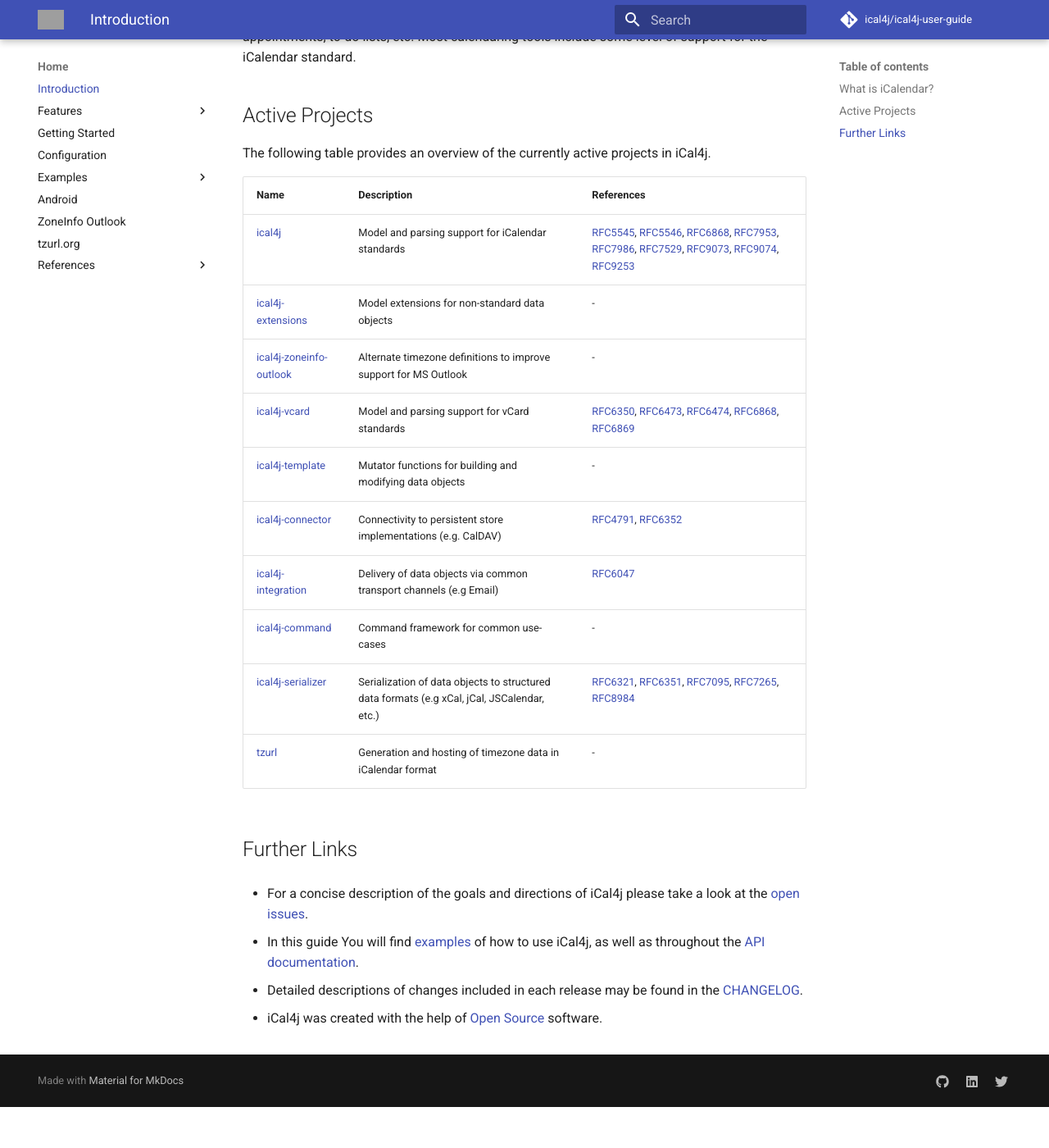
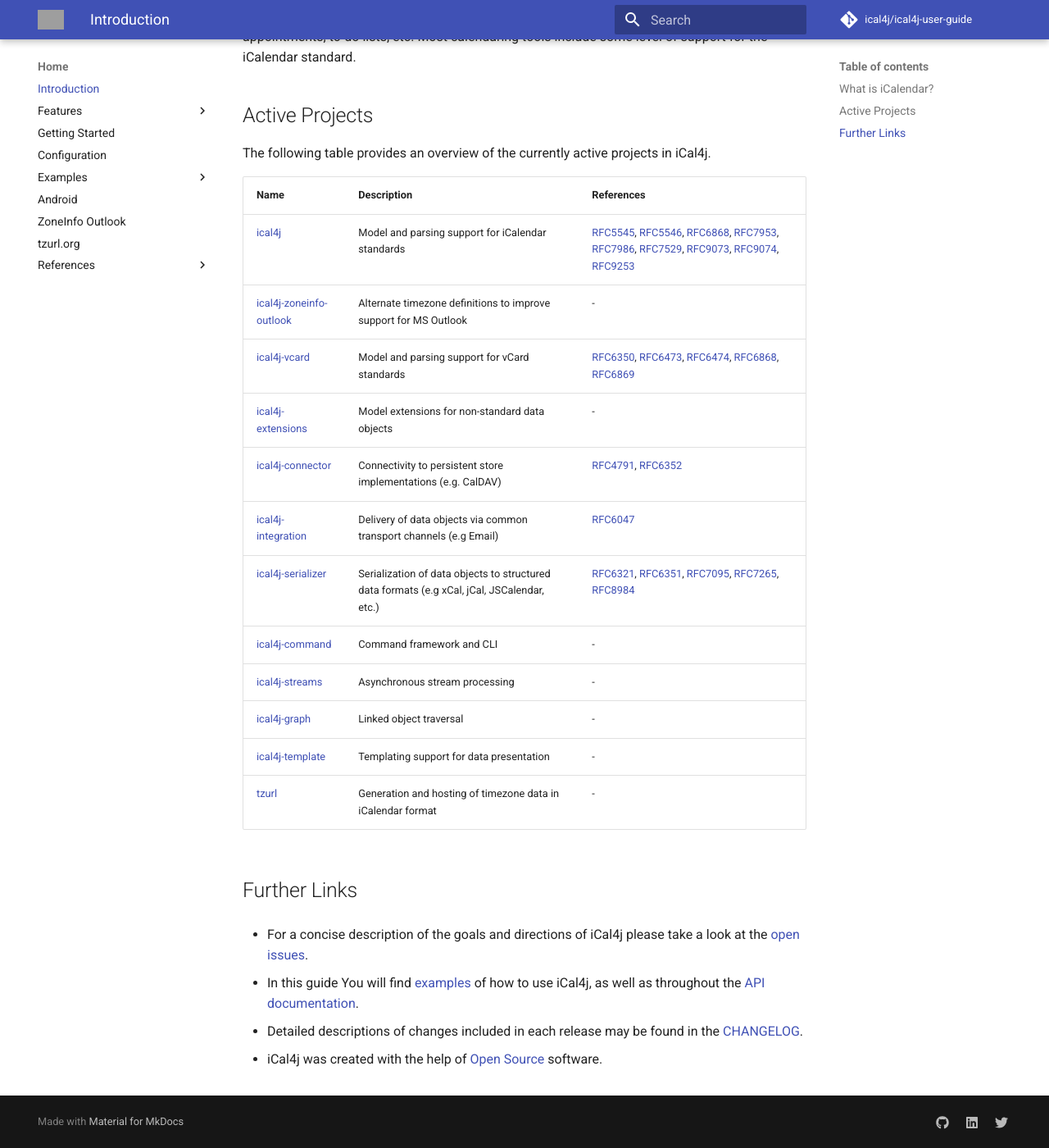
Before and after one commit to ical4j/ical4j-user-guide, an MkDocs documentation site: the page built from docs/index.md, in a window 1280 px wide and 1400 px high, scrolled down 889 px. Shown: the whole window at 82% size. Built offline with MkDocs 1.6.1 and Material for MkDocs 9.7.7, drawn with Linux system fonts in a browser that asks for light colours; comment, search, counter and statistics services are not loaded; before the commit the page ends 2239 px from its top, so only the background shows below that; grey boxes are pictures that could not be loaded.

Commit message:
Updated project list

```diff
--- a/docs/index.md
+++ b/docs/index.md
@@ -49,18 +49,20 @@
 
 The following table provides an overview of the currently active projects in iCal4j.
 
-   | Name                                         | Description                                                                                 | References                                                                                        |
-|----------------------------------------------|---------------------------------------------------------------------------------------------|---------------------------------------------------------------------------------------------------|
-| [ical4j](/examples)                          | Model and parsing support for iCalendar standards                                           | [RFC5545], [RFC5546], [RFC6868], [RFC7953], [RFC7986], [RFC7529], [RFC9073], [RFC9074], [RFC9253] |
-| [ical4j-extensions](/extensions)             | Model extensions for non-standard data objects                                              | -                                                                                                 |
-| [ical4j-zoneinfo-outlook](/zoneinfo-outlook) | Alternate timezone definitions to improve support for MS Outlook                            | -                                                                                                 |
-| [ical4j-vcard](/vcard)                       | Model and parsing support for vCard standards                                               | [RFC6350], [RFC6473], [RFC6474], [RFC6868], [RFC6869]                                             |
-| [ical4j-template](/template)                 | Mutator functions for building and modifying data objects                                   | -                                                                                                 |
-| [ical4j-connector](/connector)               | Connectivity to persistent store implementations (e.g. CalDAV)                              | [RFC4791], [RFC6352]                                                                              |
-| [ical4j-integration](/integration)           | Delivery of data objects via common transport channels (e.g Email)                          | [RFC6047]                                                                                         |
-| [ical4j-command](/command)                   | Command framework for common use-cases                                                      | -                                                                                                 |
-| [ical4j-serializer](/serializer)             | Serialization of data objects to structured data formats (e.g xCal, jCal, JSCalendar, etc.) | [RFC6321], [RFC6351], [RFC7095], [RFC7265], [RFC8984]                                             |
-| [tzurl](/tzurl)                              | Generation and hosting of timezone data in iCalendar format                                 | -                                                                                                 |
+   | Name                                        | Description                                                                                 | References                                                                                        |
+|:--------------------------------------------|---------------------------------------------------------------------------------------------|---------------------------------------------------------------------------------------------------|
+| [ical4j](examples)                          | Model and parsing support for iCalendar standards                                           | [RFC5545], [RFC5546], [RFC6868], [RFC7953], [RFC7986], [RFC7529], [RFC9073], [RFC9074], [RFC9253] |
+| [ical4j-zoneinfo-outlook](zoneinfo-outlook) | Alternate timezone definitions to improve support for MS Outlook                            | -                                                                                                 |
+   | [ical4j-vcard](vcard)                       | Model and parsing support for vCard standards                                               | [RFC6350], [RFC6473], [RFC6474], [RFC6868], [RFC6869]                                             |
+   | [ical4j-extensions](extensions)             | Model extensions for non-standard data objects                                              | -                                                                                                 |
+| [ical4j-connector](connector)               | Connectivity to persistent store implementations (e.g. CalDAV)                              | [RFC4791], [RFC6352]                                                                              |
+| [ical4j-integration](integration)           | Delivery of data objects via common transport channels (e.g Email)                          | [RFC6047]                                                                                         |
+   | [ical4j-serializer](serializer)             | Serialization of data objects to structured data formats (e.g xCal, jCal, JSCalendar, etc.) | [RFC6321], [RFC6351], [RFC7095], [RFC7265], [RFC8984]                                             |
+| [ical4j-command](command)                   | Command framework and CLI                                                                   | -                                                                                                 |
+| [ical4j-streams](streams)                   | Asynchronous stream processing                                                              | -                                                                                                 |
+| [ical4j-graph](graph)                       | Linked object traversal                                                                     | -                                                                                                 |
+   | [ical4j-template](template)                 | Templating support for data presentation                                                    | -                                                                                                 |
+| [tzurl](/tzurl)                             | Generation and hosting of timezone data in iCalendar format                                 | -                                                                                                 |
 
 
 ## Further Links
```
